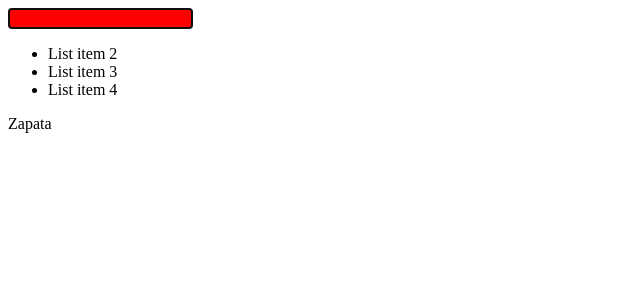
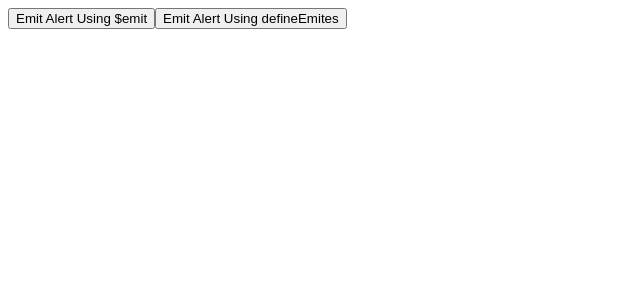
Before and after one commit to julianandreszb/vue-js-certification, a Vue app: page / in a window 1280 px wide. Shown: the top 300 px of the page, without its empty margins (0-640 px from the left). Built offline with nearby package versions, Linux system fonts and the light colour scheme.

Commit message:
Save progress: Emit and listen events

```diff
--- a/src/App.vue
+++ b/src/App.vue
@@ -5,15 +5,14 @@
 // import FormBindings from '@/components/FormBindings.vue'
 // import Watcher from '@/components/WatcherPractice.vue'
 // import Lifecycle from '@/components/Lifecycle/LifecycleParent.vue'
-import AccessingTheRefs from '@/components/TemplateRefs/AccessingTheRefs.vue'
-import RefsInsideFor from '@/components/TemplateRefs/RefsInsideFor.vue'
-import RefAccessChildProp from '@/components/TemplateRefs/RefAccessChildProp.vue'
+// import AccessingTheRefs from '@/components/TemplateRefs/AccessingTheRefs.vue'
+// import RefsInsideFor from '@/components/TemplateRefs/RefsInsideFor.vue'
+// import RefAccessChildProp from '@/components/TemplateRefs/RefAccessChildProp.vue'
+import ParentListening from '@/components/Component/Emit/ParentListening.vue'
 </script>
 
 <template>
-  <AccessingTheRefs />
-  <RefsInsideFor />
-  <RefAccessChildProp />
+  <ParentListening />
 </template>
 
 <style scoped></style>
--- /dev/null
+++ b/src/components/Component/Emit/ChildEmitEvent.vue
@@ -0,0 +1,12 @@
+<script setup>
+const emit = defineEmits([])
+</script>
+
+<template>
+ <button @click="$emit('show-alert', 'Julian (Using $emit)')" >Emit Alert Using $emit</button>
+ <button @click="emit('show-alert', 'Julian (Using defineEmits)')" >Emit Alert Using defineEmites</button>
+</template>
+
+<style scoped>
+
+</style>
--- /dev/null
+++ b/src/components/Component/Emit/ParentListening.vue
@@ -0,0 +1,16 @@
+<script setup>
+
+import ChildEmitEvent from '@/components/Component/Emit/ChildEmitEvent.vue'
+
+function showAlert(name) {
+  alert(name)
+}
+</script>
+
+<template>
+  <ChildEmitEvent @show-alert="(name) => showAlert(name)" ></ChildEmitEvent>
+</template>
+
+<style scoped>
+
+</style>
```
